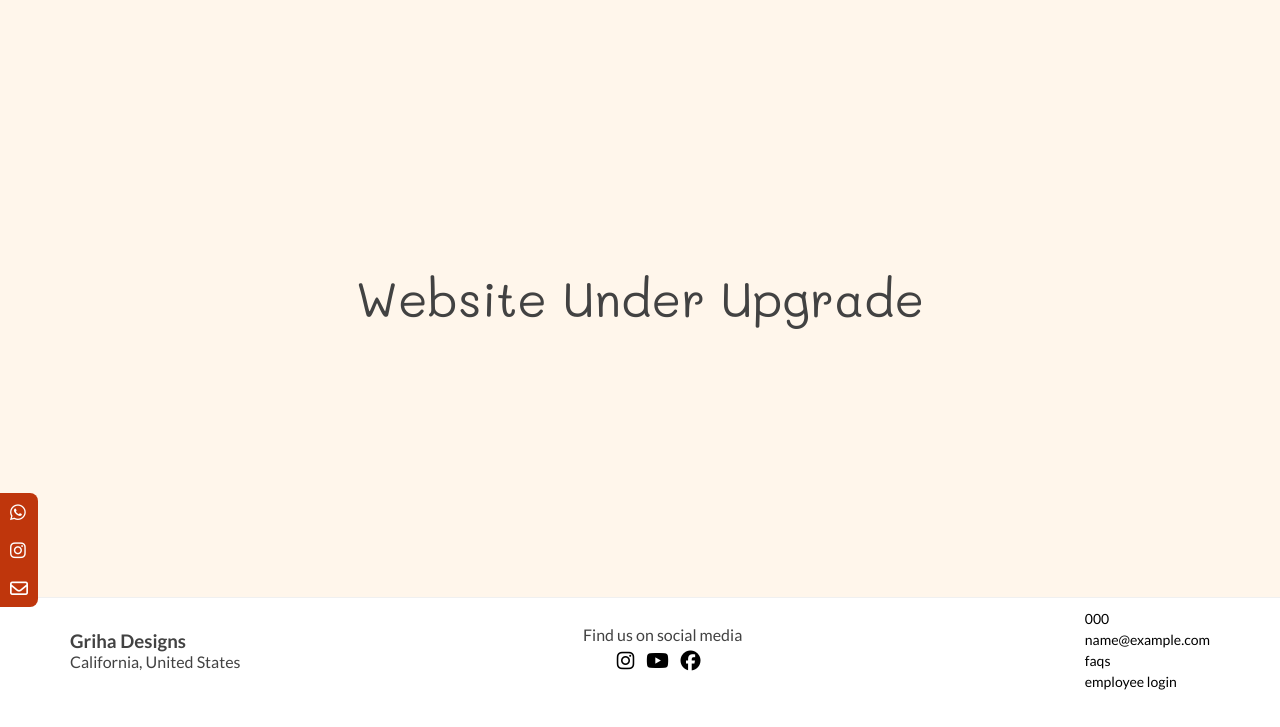
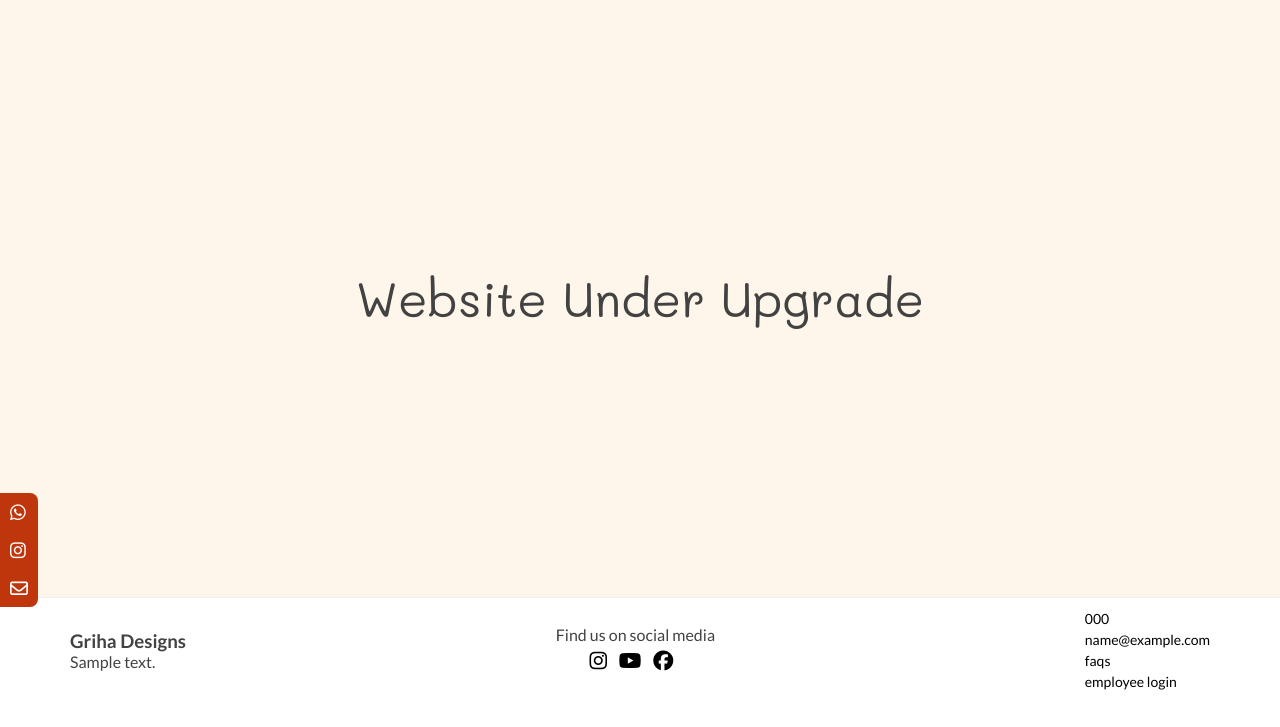
Before and after one commit to pragatipoudel/griha, a Django app: page / in a window 1280 px wide. Shown: the part 73-800 px from the top of the page. Run offline with Django 4.2, Linux system fonts and the light colour scheme; tables that the repository leaves empty hold one stand-in row (values such as "Sample post"); grey boxes marked "Sample" are stand-in pictures; parts of the project's set-up code (start-up, migrations or seed data) failed here and were passed over; some libraries are stand-ins or nearby versions; some web fonts are replaced.

Commit message:
Use address from contact model in footer

```diff
--- a/templates/footer.html
+++ b/templates/footer.html
@@ -3,7 +3,7 @@
 <footer>
     <div class="group group-1">
         <h3>Griha Designs</h3>
-        <p>California, United States</p>
+        <p>{{ contact_info.address }}</p>
     </div>
 
     <div class="group group-3">
```
